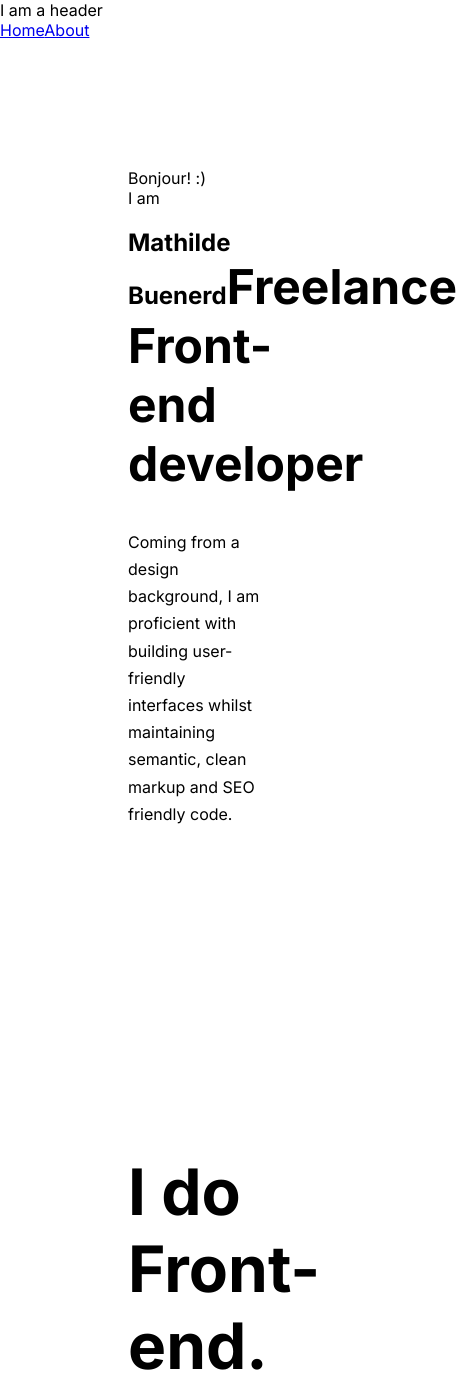
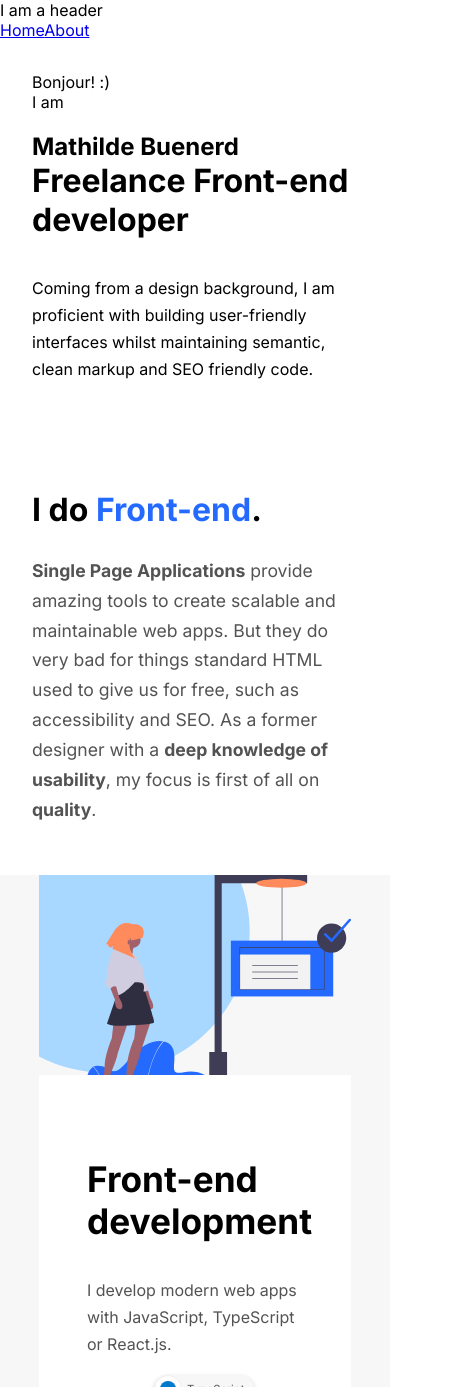
Before and after one commit to mathildebuenerd/portfolio-gatsby, a Gatsby site: page / in a window 390 px wide. Shown: the top 1387 px of the page, 471 px wide, since content can reach past the window. Built offline with nearby package versions, Linux system fonts and the light colour scheme; Gatsby itself is replaced by a stand-in of ours.

Commit message:
Responsive design

```diff
--- a/src/assets/style/index.scss
+++ b/src/assets/style/index.scss
@@ -1,2 +1,3 @@
 @import "variables";
 @import "typography";
+@import "mixins";
--- /dev/null
+++ b/src/assets/style/mixins.scss
@@ -0,0 +1,9 @@
+@import "variables";
+
+@mixin sectionPadding {
+  padding: $section-big-padding;
+
+  @media (max-width: $breakpoint-mobile) {
+    padding: $section-mobile-padding;
+  }
+}
--- a/src/assets/style/variables.scss
+++ b/src/assets/style/variables.scss
@@ -1,8 +1,12 @@
-$color-primary: #0000FF;
+$color-primary: #256AFF;
 $color-grey-background: #f7f7f7;
 $color-grey-text: #535353;
 $color-grey-box-shadow: #d0d0d0;
 $color-grey-box-shadow-hover: #909090;
 
 $section-big-padding: 8rem;
+$section-mobile-padding: 2rem;
 $paragraph-max-width: 600px;
+
+$breakpoint-tablet: 1024px;
+$breakpoint-mobile: 768px;
--- a/src/components/contact-me/contact-me.scss
+++ b/src/components/contact-me/contact-me.scss
@@ -1,7 +1,7 @@
 @import '../../assets/style/index.scss';
 
 .contact-me {
-  padding: $section-big-padding;
+  @include sectionPadding;
 
   &__title {
     font-size: 2.5em;
--- a/src/components/layout/layout.scss
+++ b/src/components/layout/layout.scss
@@ -7,3 +7,7 @@ html {
 body {
   margin: 0;
 }
+
+.highlight {
+  color: $color-primary;
+}
--- a/src/components/list-skills/skill/skill.scss
+++ b/src/components/list-skills/skill/skill.scss
@@ -33,7 +33,7 @@
     }
   }
 
-  &__detail {
+  &__illustration {
     margin: 0;
     overflow: hidden;
     height: 400px;
@@ -47,4 +47,19 @@
     color: $color-grey-text;
     line-height: $line-height-large;
   }
+
+  @media (max-width: $breakpoint-mobile) {
+    &:nth-child(odd),
+    &:nth-child(even) {
+      flex-direction: column-reverse;
+    }
+
+    &__illustration {
+      height: 200px;
+
+      img {
+        width: 100%;
+      }
+    }
+  }
 }
--- a/src/components/list-skills/skill/skill.tsx
+++ b/src/components/list-skills/skill/skill.tsx
@@ -24,8 +24,7 @@ const Skill: React.FC<IProps> = ({ label, description, imageSrc }) => {
           <Technology icon="sass" label="Sass" />
         </div>
       </div>
-      <p className={cls + "__detail"}>
-        {/* eslint-disable-next-line max-len */}
+      <p className={cls + "__illustration"}>
         <img src={imageSrc} alt=""/>
       </p>
     </div>
--- a/src/components/what-i-do/what-i-do.scss
+++ b/src/components/what-i-do/what-i-do.scss
@@ -3,7 +3,7 @@
 .what-i-do {
   max-width: $paragraph-max-width;
   margin: auto;
-  padding: $section-big-padding;
+  @include sectionPadding;
 
   &__introduction {
     line-height: $line-height-large;
@@ -13,5 +13,8 @@
 
   &__title {
     font-size: 4rem;
+    @media (max-width: $breakpoint-mobile) {
+      font-size: 2rem;
+    }
   }
 }
--- a/src/components/what-i-do/what-i-do.tsx
+++ b/src/components/what-i-do/what-i-do.tsx
@@ -7,7 +7,7 @@ const cls = "what-i-do";
 const WhatIDo: React.FC = () => (
   <section className={cls}>
     <header className={cls + "__header"}>
-      <h2 className={cls + "__title"}>I do Front-end.</h2>
+      <h2 className={cls + "__title"}>I do <span className="highlight">Front-end</span>.</h2>
     </header>
     <p className={cls + "__introduction"}>
       <strong>Single Page Applications</strong> provide amazing tools to create scalable and maintainable web apps.
--- a/src/components/who-i-am/who-i-am.scss
+++ b/src/components/who-i-am/who-i-am.scss
@@ -1,15 +1,23 @@
 @import '../../assets/style/index.scss';
 
 .who-i-am {
-  padding: $section-big-padding;
+  @include sectionPadding;
 
   &__block-title {
     display: flex;
     flex-direction: column;
   }
 
+  &__title {
+    display: flex;
+    flex-direction: column;
+  }
+
   &__job {
     font-size: 3rem;
+    @media (max-width: $breakpoint-mobile) {
+      font-size: 2rem;
+    }
   }
 
   &__introduction {
--- a/src/components/who-i-am/who-i-am.tsx
+++ b/src/components/who-i-am/who-i-am.tsx
@@ -8,7 +8,7 @@ const WhoIAm: React.FC = () => (
     <span className={cls + "__hello"}>Bonjour! :)</span>
     <div className={cls + "__block-title"}>
       <span className={cls + "__i-am"}>I am</span>
-      <h1>
+      <h1 className={cls + "__title"}>
         <span className={cls + "__name"}>Mathilde Buenerd</span>
         <span className={cls + "__job"}>Freelance Front-end developer</span>
       </h1>
```
